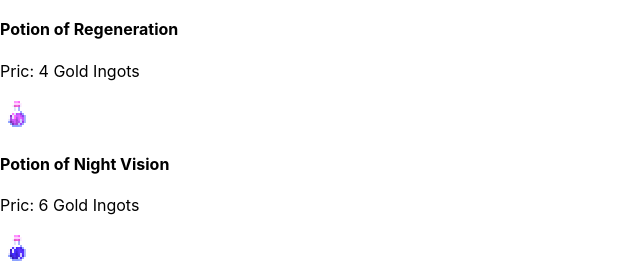
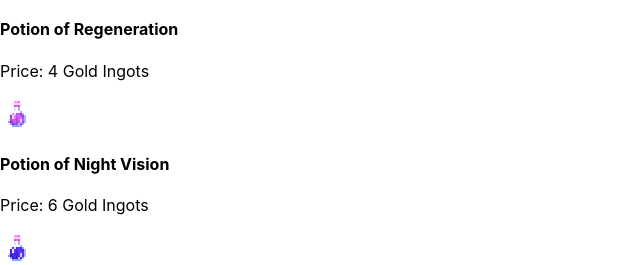
Before and after one commit to jhvozdovich/tap-room, a React (Create React App) app: page / in a window 1280 px wide. Shown: the part 148-413 px from the top of the page, without its empty margins (0-640 px from the left). Built offline with nearby package versions, Linux system fonts and the light colour scheme.

Commit message:
update form requirements and empty text display logic

```diff
--- a/src/components/NewPotionForm.js
+++ b/src/components/NewPotionForm.js
@@ -6,6 +6,7 @@ import ReusableForm from "./ReusableForm";
 
 function NewPotionForm(props) {
   function handleNewPotionForm(event) {
+    if (event.target.name.value !== "") {
       event.preventDefault();
       props.onNewPotionCreation({
         name: event.target.name.value,
@@ -16,6 +17,7 @@ function NewPotionForm(props) {
         img: event.target.img.value,
         id: v4()
       });
+    }
   }
 
   return (
--- a/src/components/Potion.js
+++ b/src/components/Potion.js
@@ -2,11 +2,17 @@ import React from "react";
 import PropTypes from "prop-types";
 
 function Potion(props) {
+  let priceDisplay;
+  if (isNaN(props.price)) {
+    priceDisplay = "Unknown";
+  } else {
+    priceDisplay = props.price
+  }
   return (
     <React.Fragment>
       <div onClick={() => props.whenPotionClicked(props.id)}>
         <h4>{props.name}</h4>
-        <p>Pric: {props.price} Gold Ingots</p>
+        <p>Price: {priceDisplay} Gold Ingots</p>
         <img src={props.img} alt="potion gif" />
       </div>
     </React.Fragment>
--- a/src/components/PotionDetail.js
+++ b/src/components/PotionDetail.js
@@ -10,16 +10,22 @@ function PotionDetail(props) {
     stockDisplay = "Out of Stock!";
   }
   let lowStockDisplayWarning;
-  if (potion.stock > 10 || potion.stock === 0) {
+  if (potion.stock > 10 || potion.stock === 0 || isNaN(potion.stock)) {
     lowStockDisplayWarning = null;
   } else {
     lowStockDisplayWarning = "Almost Out!";
+  }
+  let priceDisplay;
+  if (isNaN(potion.price)) {
+    priceDisplay = "Unknown";
+  } else {
+    priceDisplay = potion.price
   }
   return (
     <React.Fragment>
       <h3>{potion.name} Stats</h3>
       <img src={potion.img} alt="Potion gif" />
-      <p>Price: {potion.price} Gold Ingots</p>
+      <p>Price: {priceDisplay} Gold Ingots</p>
       <p>Duration: {potion.duration}</p>
       <p>Effect: {potion.effect}</p>
       <p>Stock: {stockDisplay} {lowStockDisplayWarning}</p>
--- a/src/components/ReusableForm.js
+++ b/src/components/ReusableForm.js
@@ -10,13 +10,23 @@ import Pink from "../img/Pink.gif";
 import Purple from "../img/Purple.gif";
 
 function ReusableForm(props) {
+  let nameInput;
+  if (props.buttonText === "Update Potion") {
+    nameInput = <input
+      type="text"
+      name="name"
+      placeholder="Potion Name" />
+  } else {
+    nameInput = <input
+      type="text"
+      required
+      name="name"
+      placeholder="Potion Name" />
+  }
   return (
     <React.Fragment>
       <form onSubmit={props.formSubmissionHandler}>
-        <input
-          type="text"
-          name="name"
-          placeholder="Potion Name" />
+        {nameInput}
         <br />
         <input
           type="number"
```
Lines whose indentation alone changed are shown as unchanged.
